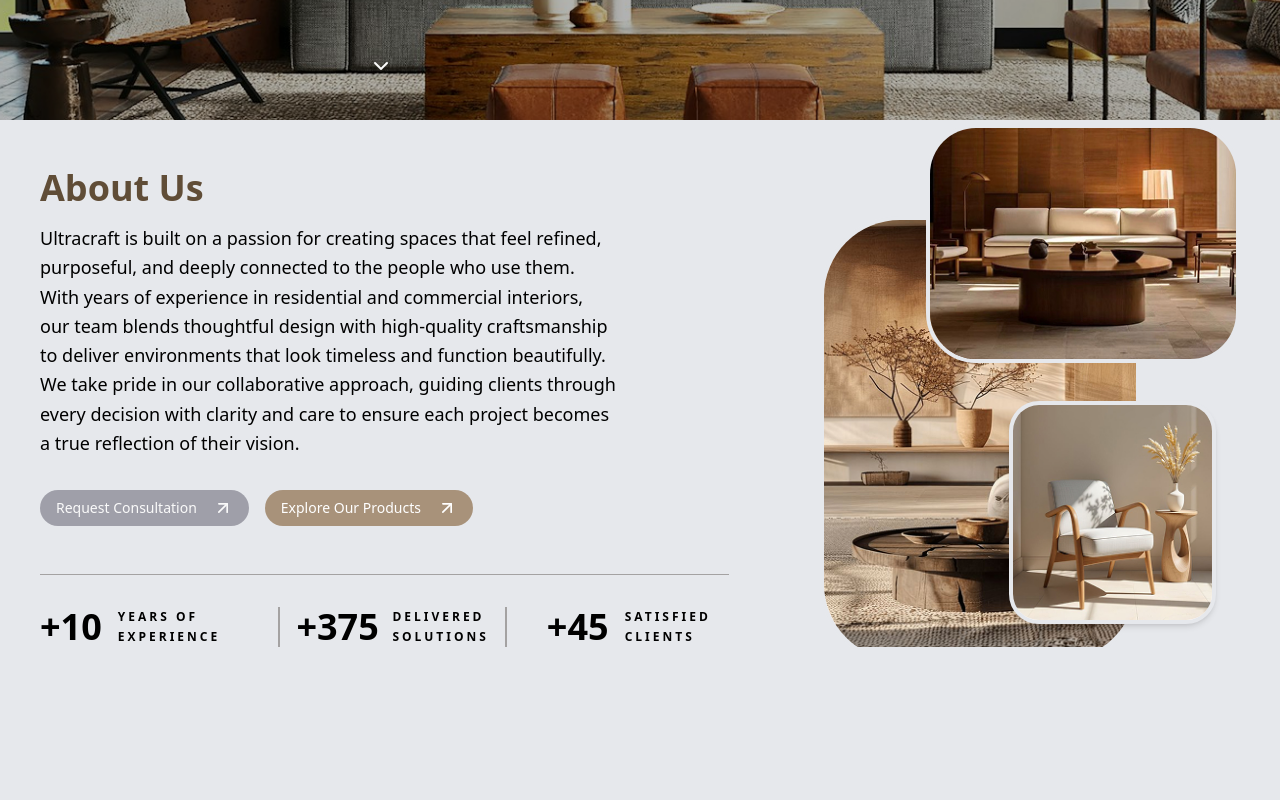
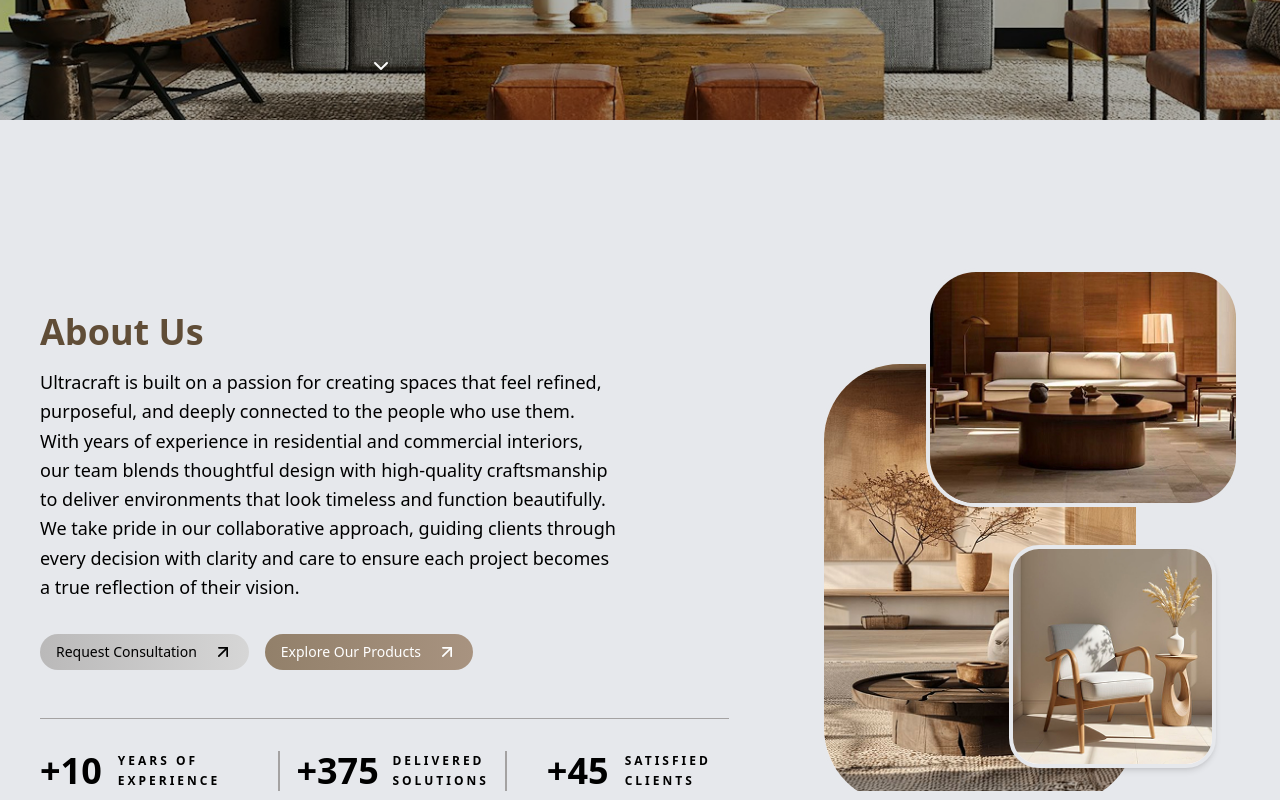
Before and after one commit to Introvera/ultra-craft-project, a Next.js app: page /home in a window 1280 px wide. Shown: the part 680-1480 px from the top of the page. Built offline with nearby package versions, Linux system fonts and the light colour scheme.

Commit message:
changed the buttons

```diff
--- a/components/aboutus.tsx
+++ b/components/aboutus.tsx
@@ -71,7 +71,7 @@ export function AboutUs() {
   return (
     <section
       ref={sectionRef}
-      className="relative overflow-hidden pt-12 px-4 sm:px-6 md:px-10 mb-36"
+      className="relative overflow-hidden pt-12 px-4 sm:px-6 md:px-10 my-36"
     >
       <div className="mx-auto flex w-full max-w-7xl flex-col gap-12 md:flex-row md:items-start md:gap-16">
         {/* Left: text + buttons + stats */}
@@ -103,29 +103,26 @@ export function AboutUs() {
 
           {/* Buttons */}
           <div className="mt-8 flex flex-wrap gap-4">
-            {/* BUTTON 1 — gradient-3 → gradient-4 */}
-            {/* <button
-              className={`
-                inline-flex items-center rounded-full px-6 py-3 text-sm font-medium
-                text-black shadow-sm transition-all duration-700 delay-200
-                bg-gradient-to-r from-[var(--gradient-3)] to-[var(--gradient-4)]
-                ${
-                  inView
-                    ? "opacity-100 translate-y-0"
-                    : "opacity-0 translate-y-3"
-                }
+
+            <Button
+              size="pill"
+              className={` bg-gradient-to-r from-[var(--gradient-3)] to-[var(--gradient-4)] text-black
+                transition-all duration-700 delay-300
+                ${inView ? "opacity-100 translate-y-0" : "opacity-0 translate-y-3"}
               `}
             >
-              Request Consultation
-              <span className="ml-2 text-xs">↗</span>
-            </button> */}
-            <Button variant="primary" size="pill">
               Request Consultation
               <ArrowUpRight className="ml-2 size-5" />
             </Button>
 
             {/* BUTTON 2 — gradient-1 → gradient-2 */}
-            <Button variant="coffee" size="pill">
+            <Button
+              size="pill"
+              className={` bg-gradient-to-r from-[var(--gradient-1)] to-[var(--gradient-2)] text-white
+                transition-all duration-700 delay-300
+                ${inView ? "opacity-100 translate-y-0" : "opacity-0 translate-y-3"}
+              `}
+            >
               Explore Our Products
               <ArrowUpRight className="ml-2 size-5" />
             </Button>
--- a/components/what-makes-us-different.tsx
+++ b/components/what-makes-us-different.tsx
@@ -75,7 +75,7 @@ const services: Service[] = [
 
 export default function Uniqueness() {
   return (
-    <section id="services" className="py-28 px-6 sm:px-8 md:px-10 lg:px-16 ">
+    <section id="services" className="py-28 max-w-7xl mx-auto">
       <h2
         className="text-left mb-3 font-bold"
         style={{
```
